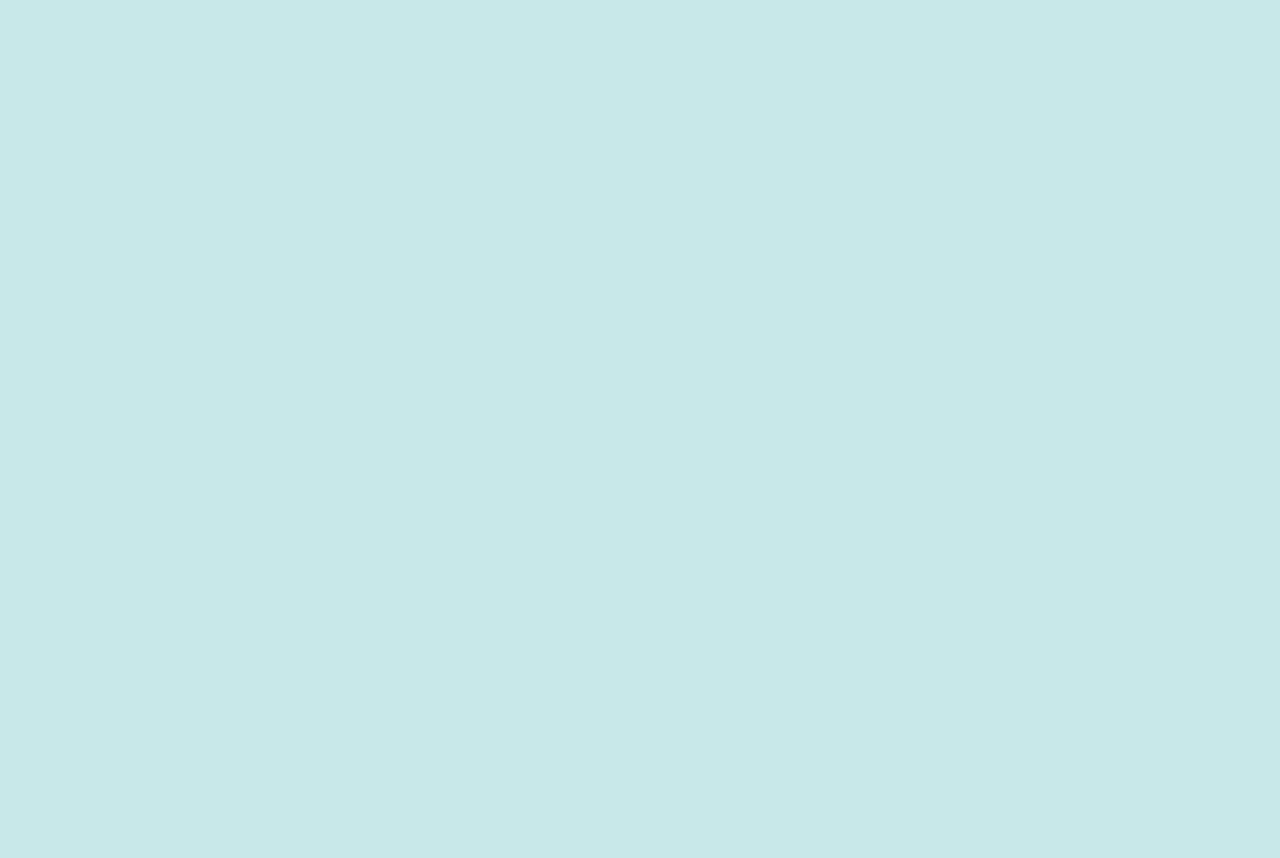
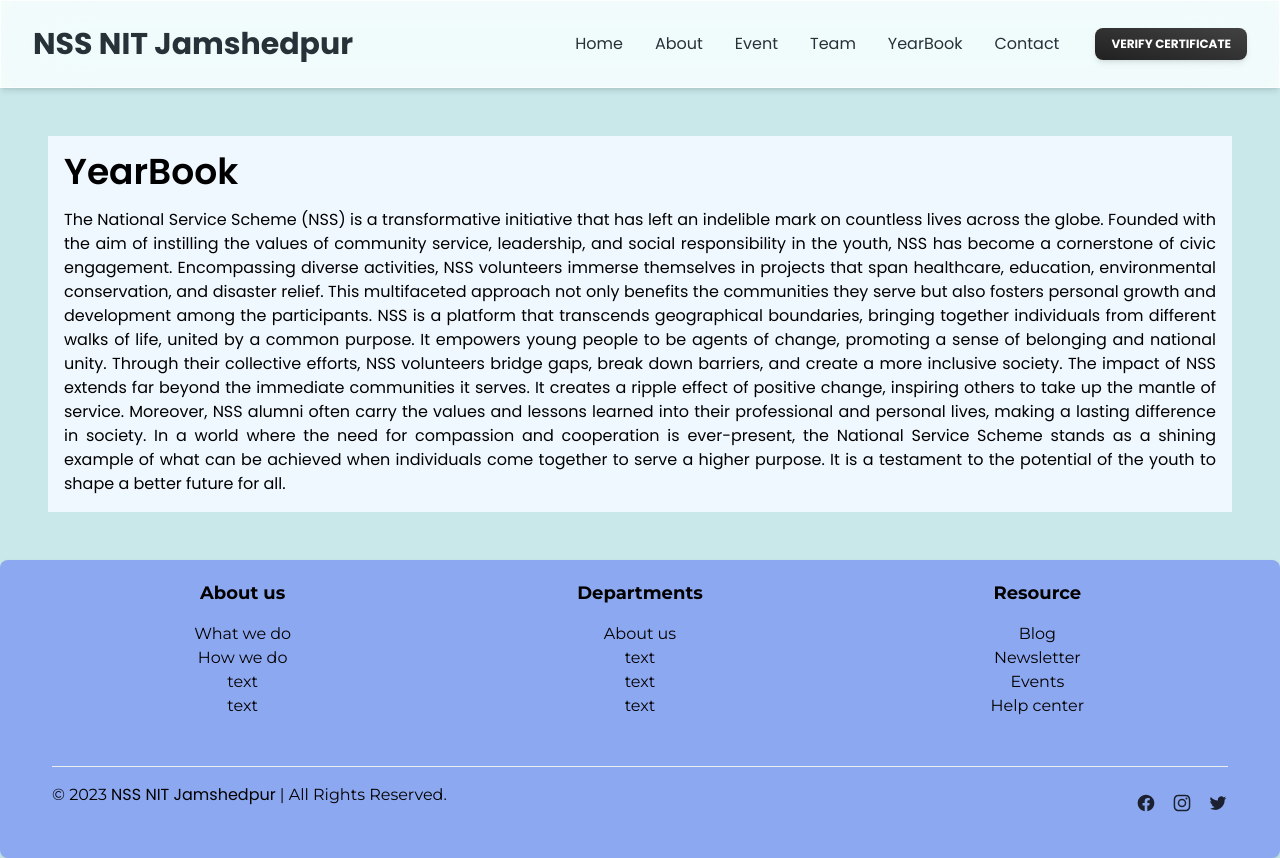
Before and after one commit to NSS-nitjsr-collab/Nss_nitjsr_website, a React (Create React App) app: page /yearbook in a window 1280 px wide. Before the commit this address had no page. Before the commit the page ends 800 px from the top, so only its background shows below. Built offline with nearby package versions, Linux system fonts and the light colour scheme; a web font is replaced by a local one.

Commit message:
yearbook

```diff
--- a/src/App.js
+++ b/src/App.js
@@ -6,6 +6,7 @@ import Contact from './pages/Contact';
 import Event from './pages/Event';
 import Team from './pages/Team';
 import About from './pages/About';
+import Yearbook from './pages/Yearbook';
 
 function App() {
   return (
@@ -16,6 +17,7 @@ function App() {
         <Route path="/team" element={<Team />} />
         <Route path="/contact" element={<Contact />} />
         <Route path="/event" element={<Event />} />
+        <Route path="/yearbook" element={<Yearbook/>}/>
       </Routes>
     </div>
 
--- a/src/components/Header.js
+++ b/src/components/Header.js
@@ -59,6 +59,16 @@ export default function Header() {
       >
         <NavLink to="/team" className="nav-link ">
           Team
+        </NavLink>
+      </Typography>
+      <Typography
+        as="li"
+        variant="medium"
+        color="blue-gray"
+        className="p-1 font-normal"
+      >
+      <NavLink to="/yearbook" className="nav-link ">
+          YearBook
         </NavLink>
       </Typography>
       <Typography
--- /dev/null
+++ b/src/components/yearbook.css
@@ -0,0 +1,3 @@
+.year{
+    background-color: aliceblue;
+}
--- /dev/null
+++ b/src/pages/Yearbook.js
@@ -0,0 +1,25 @@
+import React from 'react'
+import Header from '../components/Header'
+import Footer from '../components/Footer'
+import '../components/yearbook.css';
+
+export const Yearbook = () => {
+  return (
+    <>
+        <Header/>
+        <div className=' year m-12 p-4'>
+            <div className=' text-4xl font-semibold text-left pb-4'>YearBook</div>
+            <div className='text-justify'>
+            The National Service Scheme (NSS) is a transformative initiative that has left an indelible mark on countless lives across the globe. Founded with the aim of instilling the values of community service, leadership, and social responsibility in the youth, NSS has become a cornerstone of civic engagement.
+            Encompassing diverse activities, NSS volunteers immerse themselves in projects that span healthcare, education, environmental conservation, and disaster relief. This multifaceted approach not only benefits the communities they serve but also fosters personal growth and development among the participants.
+            NSS is a platform that transcends geographical boundaries, bringing together individuals from different walks of life, united by a common purpose. It empowers young people to be agents of change, promoting a sense of belonging and national unity. Through their collective efforts, NSS volunteers bridge gaps, break down barriers, and create a more inclusive society.
+            The impact of NSS extends far beyond the immediate communities it serves. It creates a ripple effect of positive change, inspiring others to take up the mantle of service. Moreover, NSS alumni often carry the values and lessons learned into their professional and personal lives, making a lasting difference in society.
+            In a world where the need for compassion and cooperation is ever-present, the National Service Scheme stands as a shining example of what can be achieved when individuals come together to serve a higher purpose. It is a testament to the potential of the youth to shape a better future for all.
+            </div>
+        </div>
+        <Footer/>
+    </>
+  )
+}
+
+export default Yearbook;
```
